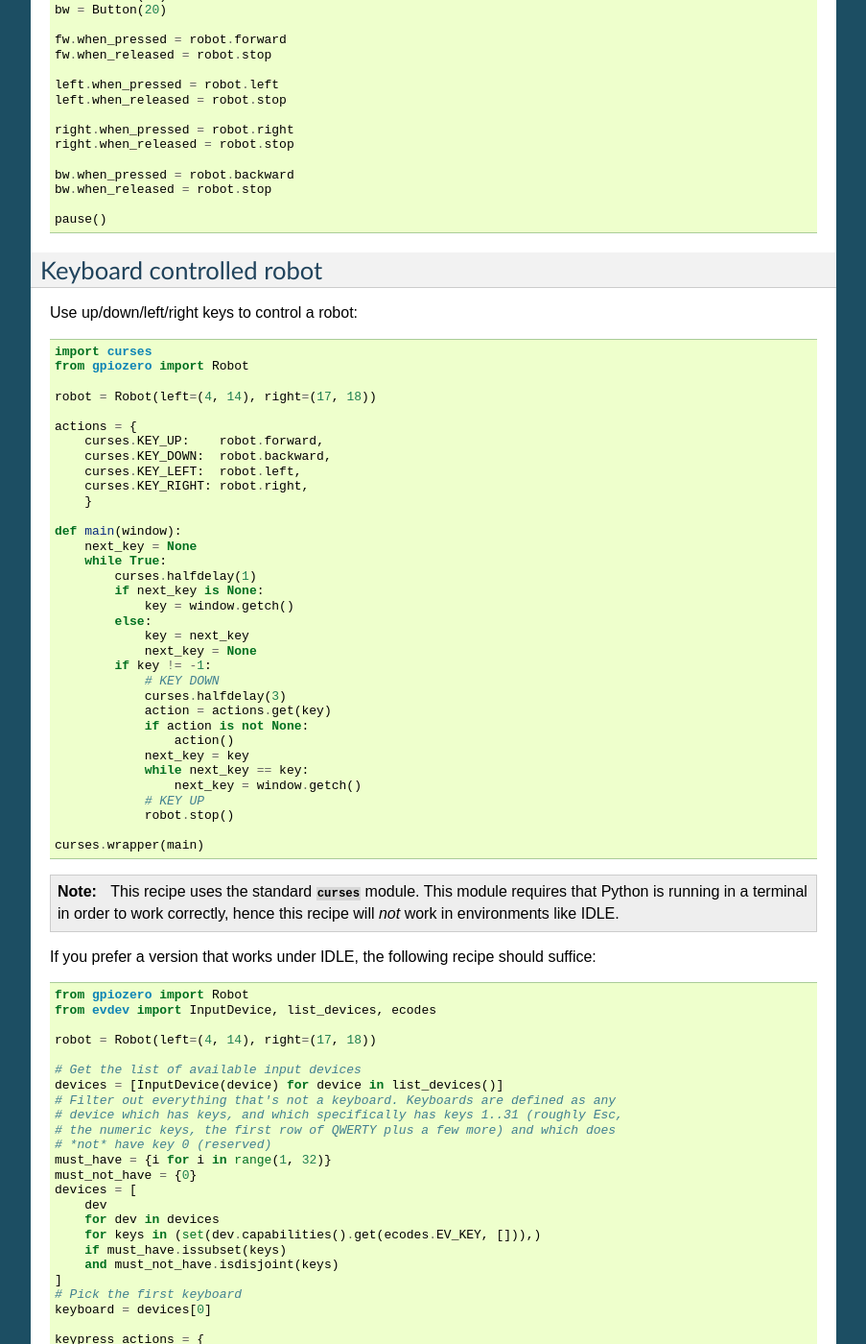
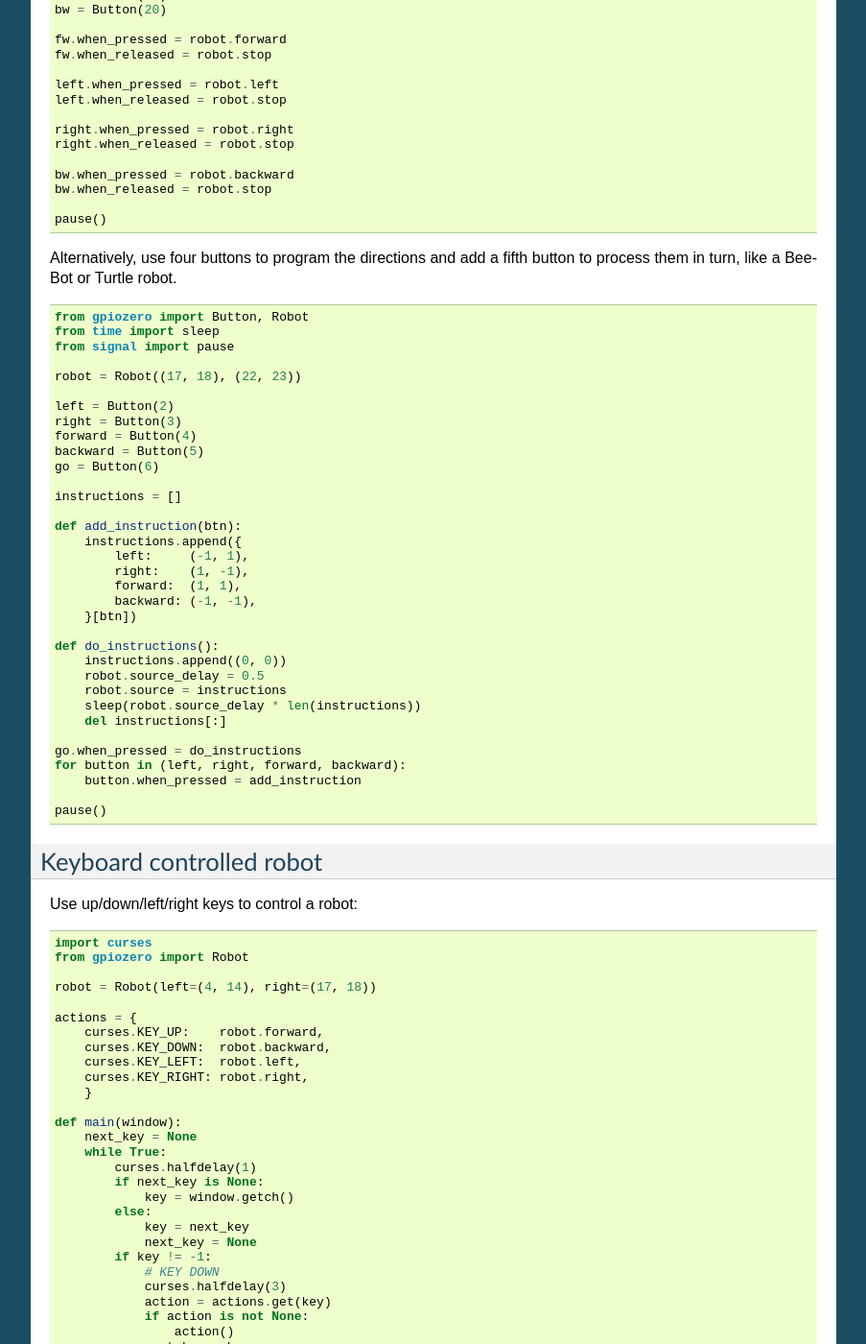
Before and after one commit to gpiozero/gpiozero, a Sphinx documentation site: the page built from docs/recipes.rst, in a window 1280 px wide and 1400 px high, scrolled down 16161 px. Shown: the whole window at 96% size, without its empty margins (198-1101 px from the left). Built offline with Sphinx 7.4.7, drawn with Linux system fonts in a browser that asks for light colours.

Commit message:
Add bee-bot / turtle robot example, close #443

```diff
--- /dev/null
+++ b/docs/examples/robot_buttons_2.py
@@ -0,0 +1,34 @@
+from gpiozero import Button, Robot
+from time import sleep
+from signal import pause
+
+robot = Robot((17, 18), (22, 23))
+
+left = Button(2)
+right = Button(3)
+forward = Button(4)
+backward = Button(5)
+go = Button(6)
+
+instructions = []
+
+def add_instruction(btn):
+    instructions.append({
+        left:     (-1, 1),
+        right:    (1, -1),
+        forward:  (1, 1),
+        backward: (-1, -1),
+    }[btn])
+
+def do_instructions():
+    instructions.append((0, 0))
+    robot.source_delay = 0.5
+    robot.source = instructions
+    sleep(robot.source_delay * len(instructions))
+    del instructions[:]
+
+go.when_pressed = do_instructions
+for button in (left, right, forward, backward):
+    button.when_pressed = add_instruction
+
+pause()
--- a/docs/recipes.rst
+++ b/docs/recipes.rst
@@ -331,8 +331,12 @@ Button controlled robot
 
 Use four GPIO buttons as forward/back/left/right controls for a robot:
 
-.. literalinclude:: examples/robot_buttons.py
+.. literalinclude:: examples/robot_buttons_1.py
 
+Alternatively, use four buttons to program the directions and add a fifth
+button to process them in turn, like a Bee-Bot or Turtle robot.
+
+.. literalinclude:: examples/robot_buttons_2.py
 
 Keyboard controlled robot
 =========================
```
Also changed, not shown: docs/examples/robot_buttons_1.py (renamed from docs/examples/robot_buttons.py).
